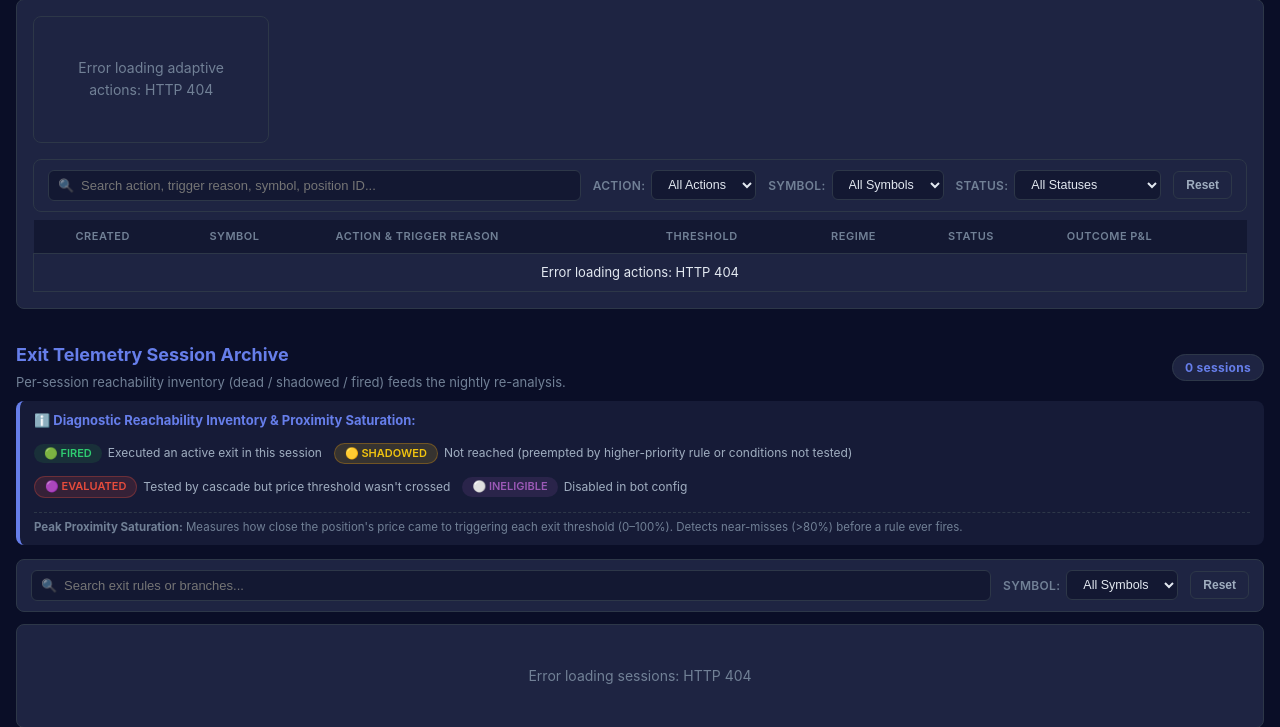
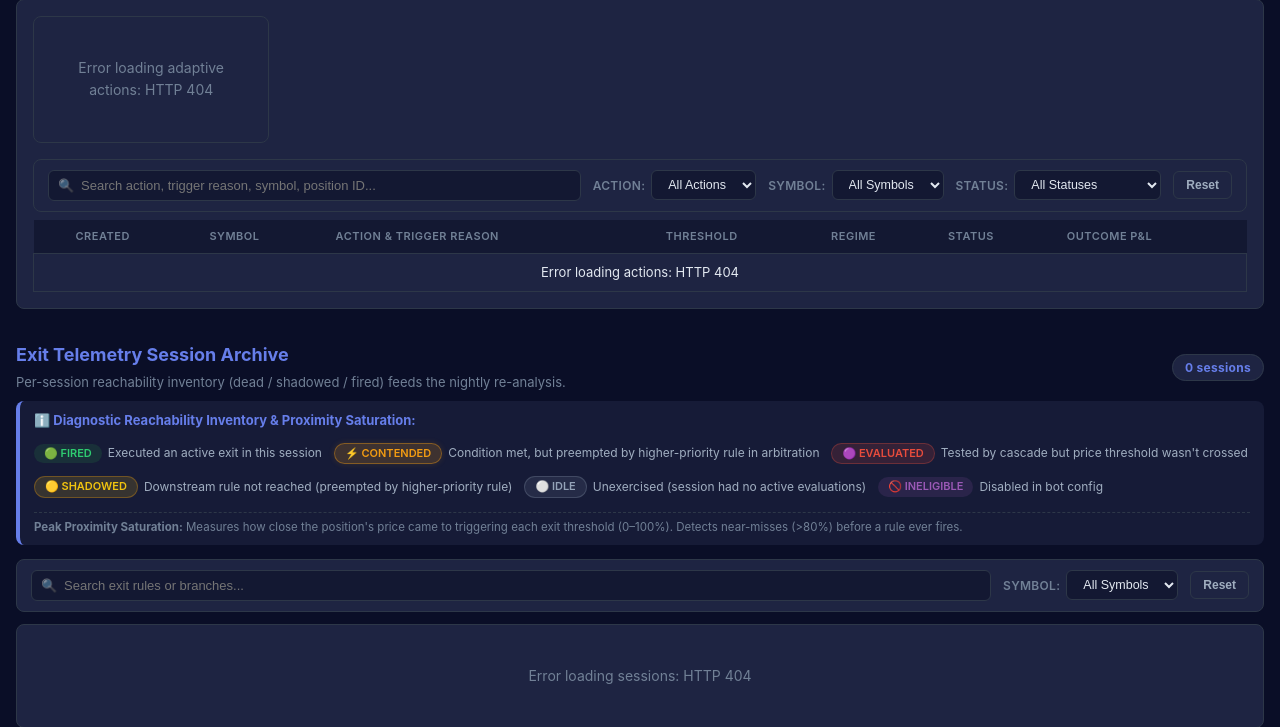
Before and after one commit to PowerStreamCoder/tradingbot-dashboard, a Python web app: template templates/governance_review.html in a window 1280 px wide. Shown: the part 1286-2013 px from the top of the page. Run offline with Jinja, Linux system fonts and the light colour scheme; the template is opened without the code that fills it, so the values that code supplies are empty.

Commit message:
feat(telemetry): surface arbitration contention, add idle state, filter unexercised sessions (#21)
Co-authored-by: Sudhir Makam <sudhirmakam@gmail.com>

```diff
--- a/static/css/governance_review.css
+++ b/static/css/governance_review.css
@@ -120,6 +120,19 @@
     color: #9b59b6;
 }
 
+.chip-contended {
+    background: rgba(243, 156, 18, 0.18);
+    color: #f39c12;
+    border: 1px solid rgba(243, 156, 18, 0.4);
+    box-shadow: 0 0 6px rgba(243, 156, 18, 0.15);
+}
+
+.chip-idle, .chip-unexercised {
+    background: rgba(148, 163, 184, 0.12);
+    color: #94a3b8;
+    border: 1px solid rgba(148, 163, 184, 0.25);
+}
+
 .chip-auto-apply-on, .chip-auto_apply_on {
     background: rgba(16, 185, 129, 0.15);
     color: #10b981;
@@ -1128,6 +1141,13 @@
     background: rgba(46, 204, 113, 0.15);
     color: #2ecc71;
     border-color: rgba(46, 204, 113, 0.35);
+}
+
+.badge-contended {
+    background: rgba(243, 156, 18, 0.18);
+    color: #f39c12;
+    border-color: rgba(243, 156, 18, 0.4);
+    box-shadow: 0 0 6px rgba(243, 156, 18, 0.15);
 }
 
 .badge-active {
--- a/static/js/governance_review.js
+++ b/static/js/governance_review.js
@@ -1419,11 +1419,15 @@ const EXIT_BRANCH_METADATA = {
     }
 };
 
-function formatBranchStatus(status, reason = '') {
+function formatBranchStatus(status, reason = '', contendedCount = 0) {
     const s = String(status || '').toLowerCase().trim();
     if (s === 'fired') {
         return `<span class="chip chip-fired" title="This branch actively executed a trade exit in this session">🟢 Fired</span>`;
     }
+    if (s === 'contended') {
+        const countTxt = contendedCount > 1 ? ` (${contendedCount}x)` : '';
+        return `<span class="chip chip-contended" title="Arbitration Contention: Exit condition was met${contendedCount > 0 ? ` ${contendedCount} time(s)` : ''}, but preempted by a higher-priority cascade rule">⚡ Contended${countTxt}</span>`;
+    }
     if (s === 'eligible') {
         return `<span class="chip chip-eligible" title="Branch was active and evaluated in cascade">🔵 Eligible</span>`;
     }
@@ -1431,10 +1435,13 @@ function formatBranchStatus(status, reason = '') {
         return `<span class="chip chip-dead" title="Evaluated in cascade, but threshold condition was never met">🟣 Evaluated</span>`;
     }
     if (s === 'shadowed') {
-        return `<span class="chip chip-shadowed" title="Not reached; preempted by higher-priority rule or conditions not tested">🟡 Shadowed</span>`;
+        return `<span class="chip chip-shadowed" title="Not reached; preempted by higher-priority rule before this rule could be evaluated">🟡 Shadowed</span>`;
+    }
+    if (s === 'idle' || s === 'unexercised') {
+        return `<span class="chip chip-idle" title="Unexercised: Session had no active trade evaluations or rule was never tested">⚪ Idle</span>`;
     }
     if (s === 'ineligible') {
-        return `<span class="chip chip-ineligible" title="${escapeHtml(reason || 'Branch disabled in configuration')}">⚪ Ineligible</span>`;
+        return `<span class="chip chip-ineligible" title="${escapeHtml(reason || 'Branch disabled in configuration')}">🚫 Ineligible</span>`;
     }
     return chip(status, status ? status.toUpperCase() : '—');
 }
@@ -1550,17 +1557,24 @@ function renderTelemetrySessions(sessions) {
         // Compute session aggregate stats
         let totalFired = 0;
         let totalEvaluated = 0;
+        let totalContended = 0;
         let maxProximity = 0;
         let firedBranches = [];
+        let contendedBranches = [];
 
         branchKeys.forEach(branch => {
             const b = branches[branch] || {};
             const f = Number(b.fired || 0);
             const e = Number(b.evaluated || 0);
+            const c = Number(b.contended_count || 0);
             const p = Number(b.proximity || 0);
             if (f > 0) {
                 totalFired += f;
-                firedBranches.push(branch);
+                firedBranches.push(EXIT_BRANCH_METADATA[branch]?.name || branch);
+            }
+            if (c > 0) {
+                totalContended += c;
+                contendedBranches.push(`${EXIT_BRANCH_METADATA[branch]?.name || branch} (${c}x)`);
             }
             totalEvaluated += e;
             if (p > maxProximity) maxProximity = p;
@@ -1569,7 +1583,7 @@ function renderTelemetrySessions(sessions) {
         const branchRows = branchKeys.map(branch => {
             const b = branches[branch] || {};
             const statusStr = String(b.status || 'shadowed').toLowerCase();
-            const statusBadge = formatBranchStatus(statusStr, b.ineligible_reason);
+            const statusBadge = formatBranchStatus(statusStr, b.ineligible_reason, b.contended_count);
 
             return `
                 <tr class="branch-row">
@@ -1589,8 +1603,12 @@ function renderTelemetrySessions(sessions) {
                         <div class="session-stats-badges">
                             <span class="session-badge badge-branches">${branchKeys.length} Branches</span>
                             <span class="session-badge ${totalFired > 0 ? 'badge-fired' : 'badge-neutral'}">
-                                ${totalFired > 0 ? `🎯 ${totalFired} Fired (${firedBranches.map(b => (EXIT_BRANCH_METADATA[b]?.name || b)).join(', ')})` : '0 Fired'}
+                                ${totalFired > 0 ? `🎯 ${totalFired} Fired (${firedBranches.join(', ')})` : '0 Fired'}
                             </span>
+                            ${totalContended > 0 ? `
+                            <span class="session-badge badge-contended" title="Arbitration Contention: condition met but preempted by upstream rule">
+                                ⚡ ${totalContended} Contended (${contendedBranches.join(', ')})
+                            </span>` : ''}
                             <span class="session-badge ${totalEvaluated > 0 ? 'badge-active' : 'badge-neutral'}">
                                 ⚡ ${totalEvaluated} Total Evaluations
                             </span>
--- a/templates/governance_review.html
+++ b/templates/governance_review.html
@@ -263,9 +263,11 @@
             </div>
             <div class="telemetry-legend">
                 <span class="legend-item"><span class="chip chip-fired">🟢 Fired</span> Executed an active exit in this session</span>
-                <span class="legend-item"><span class="chip chip-shadowed">🟡 Shadowed</span> Not reached (preempted by higher-priority rule or conditions not tested)</span>
+                <span class="legend-item"><span class="chip chip-contended">⚡ Contended</span> Condition met, but preempted by higher-priority rule in arbitration</span>
                 <span class="legend-item"><span class="chip chip-dead">🟣 Evaluated</span> Tested by cascade but price threshold wasn't crossed</span>
-                <span class="legend-item"><span class="chip chip-ineligible">⚪ Ineligible</span> Disabled in bot config</span>
+                <span class="legend-item"><span class="chip chip-shadowed">🟡 Shadowed</span> Downstream rule not reached (preempted by higher-priority rule)</span>
+                <span class="legend-item"><span class="chip chip-idle">⚪ Idle</span> Unexercised (session had no active evaluations)</span>
+                <span class="legend-item"><span class="chip chip-ineligible">🚫 Ineligible</span> Disabled in bot config</span>
             </div>
             <div class="hint-subtext">
                 <strong>Peak Proximity Saturation:</strong> Measures how close the position's price came to triggering each exit threshold (0–100%). Detects near-misses (&gt;80%) before a rule ever fires.
```
Also changed, not shown: main.py (+21 -2 lines), tests/test_governance_api.py (+9 -2 lines).
